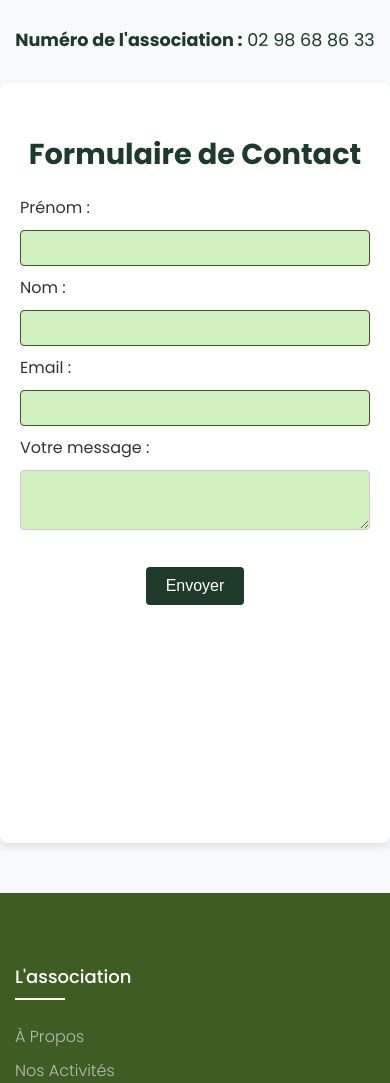
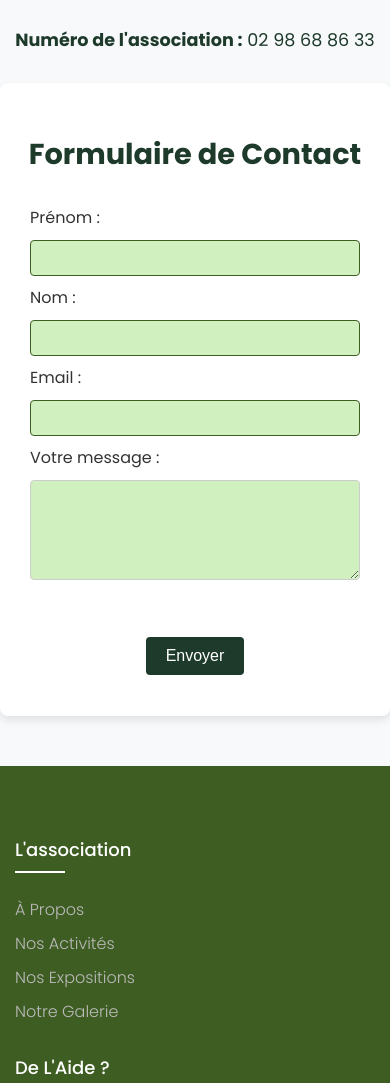
Before and after one commit to ErwannCodes/Commande_Entreprise_3, a PHP site: page /pages/contact.php in a window 390 px wide. Shown: the part 381-1464 px from the top of the page. Run offline with PHP 8.4, Linux system fonts and the light colour scheme; some web fonts are replaced.

Commit message:
Ajout de corrections de style

```diff
--- a/css/activities.css
+++ b/css/activities.css
@@ -39,7 +39,7 @@ body {
     display: flex;
     justify-content: center;
     flex-wrap: nowrap;
-    gap: 1rem;
+    gap: 0.4rem;
     overflow-x: auto;
 }
 .details-btn{
--- a/css/contact.css
+++ b/css/contact.css
@@ -1,13 +1,10 @@
-/* Section globale */
 body {
     font-family: 'Host Grotesk', sans-serif;
-    background-color: #F8F9FA; /* Couleur de fond légère pour contraste */
-    color: #333; /* Couleur de texte par défaut */
+    background-color: #F8F9FA;
+    color: #333;
     margin: 0;
     padding: 0;
 }
-
-/*header2 */
 
 .header2 {
     text-align: center;
@@ -25,36 +22,33 @@ body {
     font-size: 1.2rem;
 }
 
-/* Section héros (contact) */
 .hero-section {
     padding: 50px 20px;
     max-width: 800px;
+    height: 600px;
     margin: 0 auto;
     margin-bottom: 50px;
-    text-align: center; /* Centrer les textes */
-    background-color: #FFFFFF; /* Fond blanc pour le contraste */
+    text-align: center;
+    background-color: #FFFFFF;
     border-radius: 8px;
-    box-shadow: 0 4px 8px rgba(0, 0, 0, 0.1); /* Léger ombrage */
+    box-shadow: 0 4px 8px rgba(0, 0, 0, 0.1);
 }
 
-/* Informations de contact */
 .contact-info p {
     margin: 10px 0;
     font-size: 1.1rem;
     text-align: center;
     margin-top: 30px;
     margin-bottom: 30px;
-    color: #1E3A2B; /* Vert sombre pour un look élégant */
+    color: #1E3A2B;
 }
 
-/* Titre de formulaire */
 .hero-section h2 {
     font-size: 1.8rem;
     color: #1E3A2B;
     margin-bottom: 20px;
 }
 
-/* Champs de formulaire */
 .form-control {
     width: 100%;
     padding: 10px;
@@ -66,20 +60,48 @@ body {
 }
 
 .form-control:focus {
-    border-color: #1E3A2B; /* Vert sombre au focus */
+    border-color: #1E3A2B;
     outline: none;
-    box-shadow: 0 0 5px rgba(30, 58, 43, 0.5); /* Lueur légère */
+    box-shadow: 0 0 5px rgba(30, 58, 43, 0.5);
 }
 
-/* Messages d'erreur */
+textarea {
+    width: 100%;
+    max-width: 100%;
+    box-sizing: border-box;
+    resize: vertical;
+    max-height: 180px;
+    min-height: 100px;
+}
+
+form {
+    display: flex;
+    flex-direction: column;
+    align-items: stretch;
+    padding: 20px;
+    margin: 0 auto;
+    max-width: 500px;
+    box-sizing: border-box;
+    overflow: hidden;
+}
+
+@media (max-width: 768px) {
+    textarea {
+        max-width: 100%;
+    }
+
+    form {
+        padding: 10px;
+    }
+}
+
 .error-message {
-    color: #E63946; /* Rouge clair pour signaler les erreurs */
+    color: #E63946;
     font-size: 0.9rem;
     margin-top: -5px;
     text-align: left;
 }
 
-/* Bouton d'envoi */
 button.btn-primary {
     background-color: #1E3A2B;
     color: #FFFFFF;
@@ -92,16 +114,14 @@ button.btn-primary {
 }
 
 button.btn-primary:hover {
-    background-color: #145D37; /* Vert plus foncé au survol */
+    background-color: #145D37;
 }
 
-/* Division du formulaire */
 .field_div {
     margin-bottom: 20px;
     text-align: left;
 }
 
-/* Boutons */
 .button_div {
     text-align: center;
     margin-top: 20px;
--- a/css/style.css
+++ b/css/style.css
@@ -12,7 +12,7 @@ body {
 .hero-section {
     margin-top: 1rem;
     width: 100%;
-    height: 90vh;
+    height: 75vh;
 }
 .showOff-section {
     overflow-x: hidden;
@@ -130,7 +130,7 @@ body {
 
 .activity-card p {
     margin-top: .5rem;
-    font-size: 1.5rem;
+    font-size: 1.3rem;
     color: #666;
 }
 
--- a/pages/contact.php
+++ b/pages/contact.php
@@ -41,9 +41,9 @@ if (empty($_SESSION["csrf_token_contact"])) {
     </header>
 
     <div class="contact-info">
-            <p><strong>Adresse :</strong> Moulin Vergraon, 29450 Sizun</p>
-            <p><strong>Numéro de l'association :</strong> 02 98 68 86 33</p>
-        </div>
+        <p><strong>Adresse :</strong> Moulin Vergraon, 29450 Sizun</p>
+        <p><strong>Numéro de l'association :</strong> 02 98 68 86 33</p>
+    </div>
 
     <section class="hero-section">
 
```
